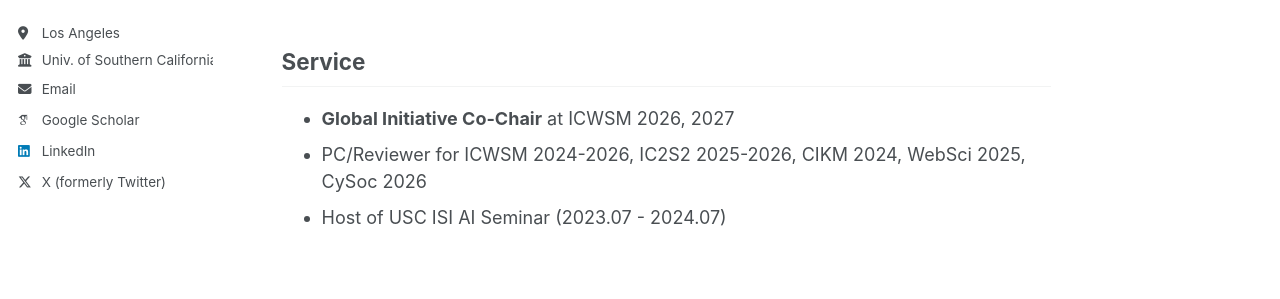
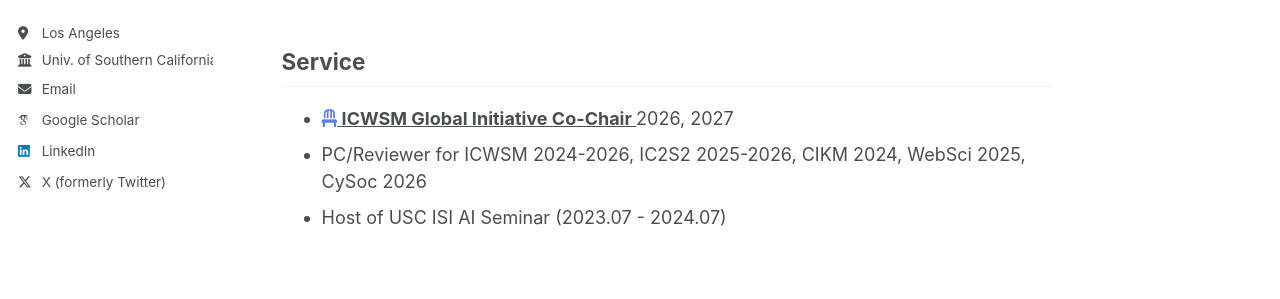
Before and after one commit to ZhuoyuShiii/zhuoyushiii.github.io, a Jekyll site: the page built from _pages/about.md, in a window 1280 px wide and 900 px high, scrolled down 907 px. Shown: the part 333-632 px from the top of the window. Built offline with Jekyll 4.4.1, drawn with Linux system fonts in a browser that asks for light colours; some web fonts are replaced; a script that is not in the unit is left out.

Commit message:
Update about.md

```diff
--- a/_pages/about.md
+++ b/_pages/about.md
@@ -45,6 +45,6 @@ _**Zhuoyu Shi**, Fred Morstatter_
 
 
 ## Service
-* **Global Initiative Co-Chair** at ICWSM 2026, 2027
+* **<i class="fa-solid fa-chair" style="color: hsl(226, 81%, 64%);"></i><a style="color:inherit" href="https://www.icwsm.org/2026/organization.html#global-initiative-chairs"> ICWSM Global Initiative Co-Chair  </a>** 2026, 2027
 * PC/Reviewer for ICWSM 2024-2026, IC2S2 2025-2026, CIKM 2024, WebSci 2025, CySoc 2026
 * Host of USC ISI AI Seminar (2023.07 - 2024.07)
```
